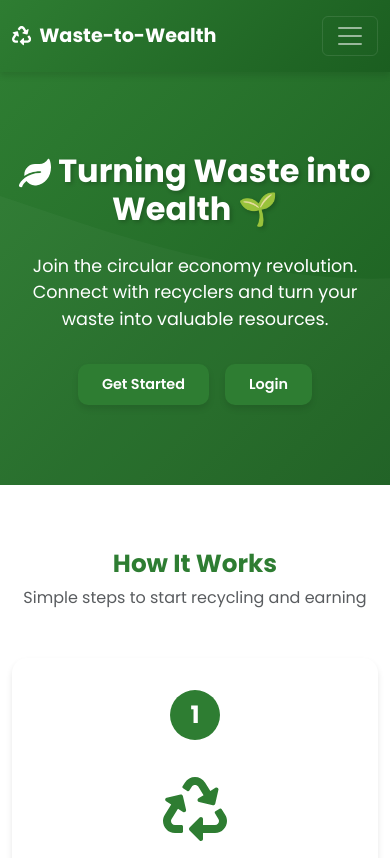
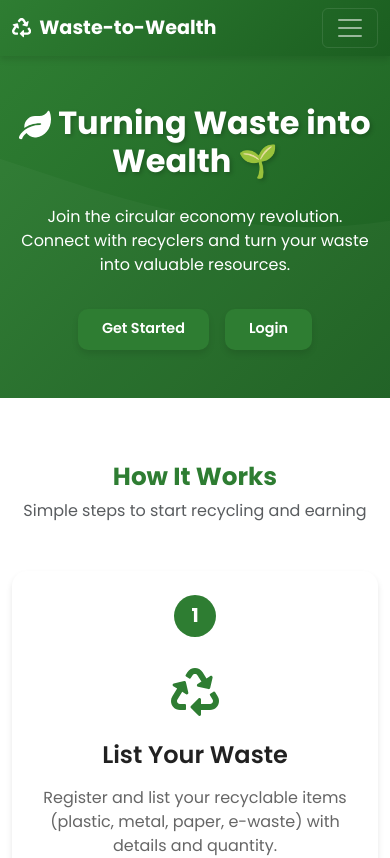
Before and after one commit to JineshJain711/wealth-to-waste, a React (Create React App) app: page / in a window 390 px wide. Shown: the top 858 px of the page. Built offline with nearby package versions, Linux system fonts and the light colour scheme.

Commit message:
make Frontend responsive

```diff
--- a/src/index.js
+++ b/src/index.js
@@ -1,7 +1,9 @@
 import React from 'react';
 import ReactDOM from 'react-dom/client';
 import 'bootstrap/dist/css/bootstrap.min.css';
+import 'bootstrap/dist/js/bootstrap.bundle.min.js';
 import './App.css';
+import './responsive.css';
 import App from './App';
 
 const root = ReactDOM.createRoot(document.getElementById('root'));
--- /dev/null
+++ b/src/responsive.css
@@ -0,0 +1,54 @@
+/* Responsive media elements */
+img,
+svg,
+video {
+  max-width: 100%;
+  height: auto;
+}
+
+/* Navbar spacing on tablets */
+@media (max-width: 992px) {
+  .navbar-custom {
+    padding: 0.5rem 0;
+  }
+  .navbar-nav .nav-link {
+    padding: 0.5rem 0.75rem !important;
+    margin: 0.25rem 0.25rem;
+  }
+}
+
+/* Section paddings and card spacing on tablets */
+@media (max-width: 768px) {
+  .hero-section {
+    padding: 3rem 0;
+  }
+  .step-card {
+    padding: 1.5rem;
+  }
+  .dashboard-header {
+    padding: 1.5rem;
+  }
+}
+
+/* Small phones: fine-tune typography and tables */
+@media (max-width: 576px) {
+  .hero-subtitle {
+    font-size: 1rem;
+  }
+  .step-icon {
+    font-size: 3rem;
+    margin-bottom: 1rem;
+  }
+  .step-number {
+    width: 42px;
+    height: 42px;
+    line-height: 42px;
+    font-size: 1.2rem;
+  }
+  /* Make wide tables scrollable */
+  .table-custom {
+    display: block;
+    width: 100%;
+    overflow-x: auto;
+  }
+}
```
